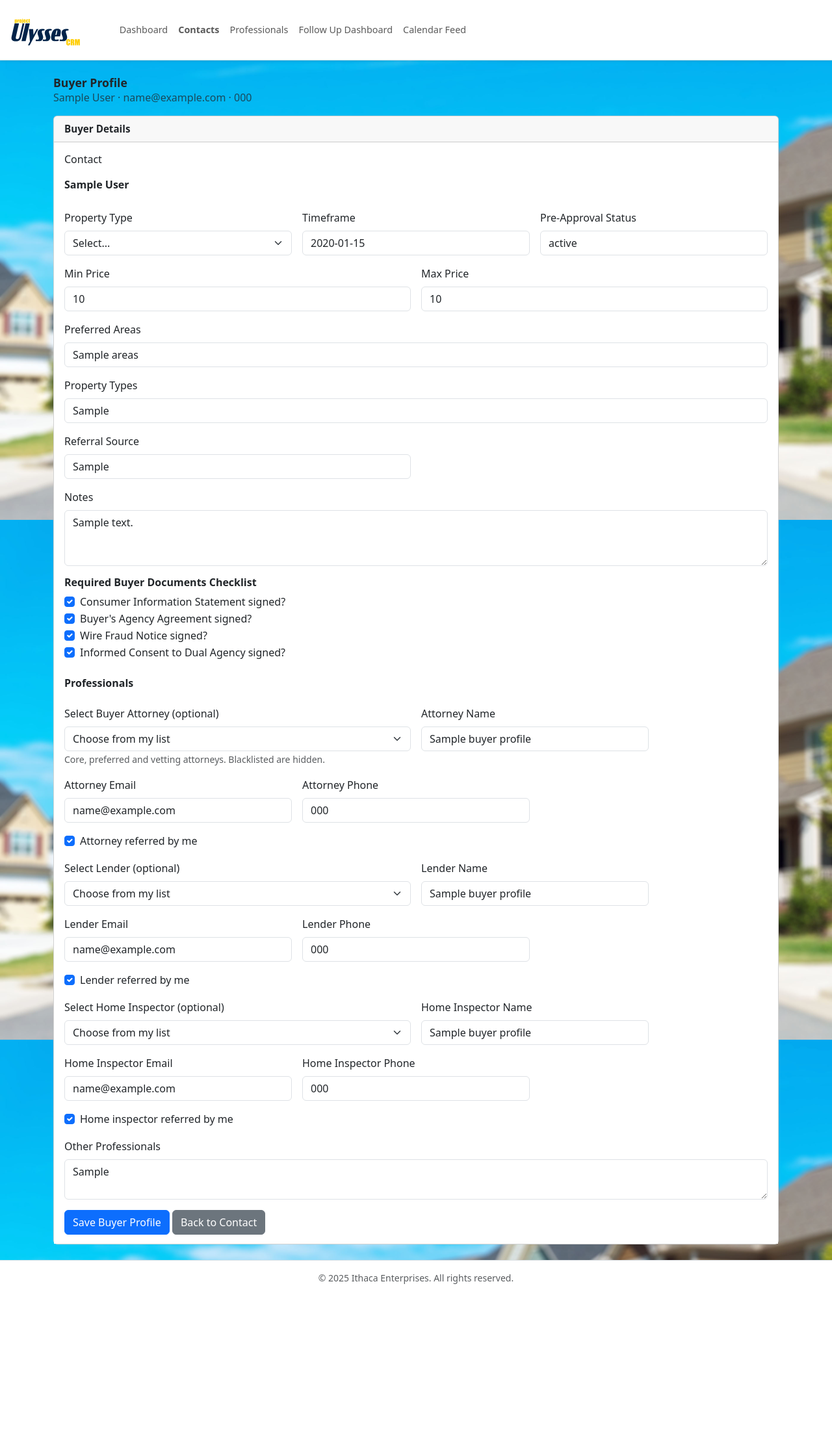
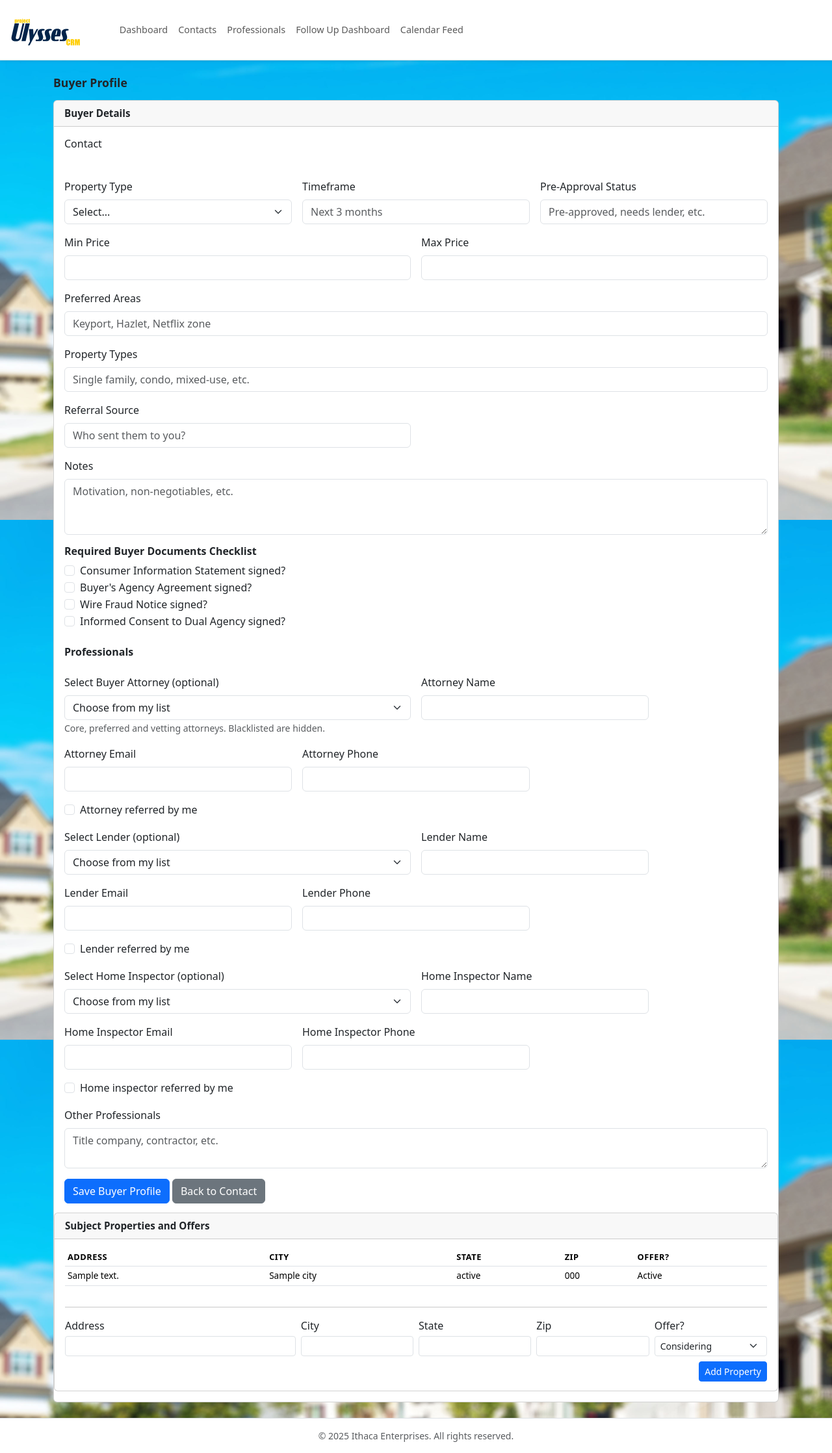
Before and after one commit to ithaca767/realEstateCRM, a Flask app: page /buyer/1 in a window 1280 px wide. Shown: the whole page at 65% size. Before the commit the page ends 1976 px from the top, so only its background shows below. Run offline with Flask 3, Linux system fonts and the light colour scheme; the visitor is signed in with stand-in values (Sample User, id 1); tables that the repository leaves empty hold one stand-in row (values such as "Sample post"); a database or web service that is not in the repository returns one stand-in record (values such as "Sample title"); parts of the project's set-up code (start-up, migrations or seed data) failed here and were passed over; some libraries are stand-ins or nearby versions.

Commit message:
Add buyer subject properties with offer status tracking

```diff
--- a/app.py
+++ b/app.py
@@ -223,7 +223,31 @@ def init_db():
         )
         """
     )
+
+    cur.execute(
+        """
+        CREATE TABLE IF NOT EXISTS buyer_properties (
+            id SERIAL PRIMARY KEY,
+            buyer_profile_id INTEGER NOT NULL REFERENCES buyer_profiles(id) ON DELETE CASCADE,
+            address_line TEXT NOT NULL,
+            city TEXT,
+            state TEXT,
+            postal_code TEXT,
+            offer_status TEXT CHECK (
+                offer_status IN (
+                    'considering',
+                    'accepted',
+                    'lost',
+                    'attorney review',
+                    'under contract'
+                )
+            ),
+            created_at TIMESTAMP DEFAULT CURRENT_TIMESTAMP
+        )
+        """
+    )
     conn.commit()
+
 
     # Upgrades for buyer_profiles (property type, documents checklist, professionals)
     buyer_profile_upgrades = [
@@ -2914,220 +2938,160 @@ def buyer_profile(contact_id):
         conn.close()
         return "Contact not found", 404
 
-    if request.method == "POST":
-        property_type = (request.form.get("property_type") or "").strip()
-        timeframe = (request.form.get("timeframe") or "").strip()
-        preapproval_status = (request.form.get("preapproval_status") or "").strip()
-        lender_name = (request.form.get("lender_name") or "").strip()
-        areas = (request.form.get("areas") or "").strip()
-        property_types = (request.form.get("property_types") or "").strip()
-        referral_source = (request.form.get("referral_source") or "").strip()
-        notes = (request.form.get("notes") or "").strip()
-
-        min_price = parse_int_or_none(request.form.get("min_price"))
-        max_price = parse_int_or_none(request.form.get("max_price"))
-
-        # Buyer documents checklist fields
-        cis_signed = bool(request.form.get("cis_signed"))
-        buyer_agreement_signed = bool(request.form.get("buyer_agreement_signed"))
-        wire_fraud_notice_signed = bool(request.form.get("wire_fraud_notice_signed"))
-        dual_agency_consent_signed = bool(request.form.get("dual_agency_consent_signed"))
-
-        # Professionals
-        buyer_attorney_name = (request.form.get("buyer_attorney_name") or "").strip()
-        buyer_attorney_email = (request.form.get("buyer_attorney_email") or "").strip()
-        buyer_attorney_phone = (request.form.get("buyer_attorney_phone") or "").strip()
-        buyer_attorney_referred = bool(request.form.get("buyer_attorney_referred"))
-
-        buyer_lender_email = (request.form.get("buyer_lender_email") or "").strip()
-        buyer_lender_phone = (request.form.get("buyer_lender_phone") or "").strip()
-        buyer_lender_referred = bool(request.form.get("buyer_lender_referred"))
-
-        buyer_inspector_name = (request.form.get("buyer_inspector_name") or "").strip()
-        buyer_inspector_email = (request.form.get("buyer_inspector_email") or "").strip()
-        buyer_inspector_phone = (request.form.get("buyer_inspector_phone") or "").strip()
-        buyer_inspector_referred = bool(request.form.get("buyer_inspector_referred"))
-
-        other_professionals = (request.form.get("other_professionals") or "").strip()
-
-        # Check if a buyer profile already exists
-        cur.execute(
-            "SELECT id FROM buyer_profiles WHERE contact_id = %s",
-            (contact_id,),
-        )
-        existing = cur.fetchone()
-
-        if existing:
-            # Update existing profile
-            cur.execute(
-                """
-                UPDATE buyer_profiles
-                SET
-                    property_type = %s,
-                    timeframe = %s,
-                    min_price = %s,
-                    max_price = %s,
-                    areas = %s,
-                    property_types = %s,
-                    preapproval_status = %s,
-                    lender_name = %s,
-                    referral_source = %s,
-                    notes = %s,
-                    cis_signed = %s,
-                    buyer_agreement_signed = %s,
-                    wire_fraud_notice_signed = %s,
-                    dual_agency_consent_signed = %s,
-                    buyer_attorney_name = %s,
-                    buyer_attorney_email = %s,
-                    buyer_attorney_phone = %s,
-                    buyer_attorney_referred = %s,
-                    buyer_lender_email = %s,
-                    buyer_lender_phone = %s,
-                    buyer_lender_referred = %s,
-                    buyer_inspector_name = %s,
-                    buyer_inspector_email = %s,
-                    buyer_inspector_phone = %s,
-                    buyer_inspector_referred = %s,
-                    other_professionals = %s
-                WHERE contact_id = %s
-                """,
-                (
-                    property_type,
-                    timeframe,
-                    min_price,
-                    max_price,
-                    areas,
-                    property_types,
-                    preapproval_status,
-                    lender_name,
-                    referral_source,
-                    notes,
-                    cis_signed,
-                    buyer_agreement_signed,
-                    wire_fraud_notice_signed,
-                    dual_agency_consent_signed,
-                    buyer_attorney_name,
-                    buyer_attorney_email,
-                    buyer_attorney_phone,
-                    buyer_attorney_referred,
-                    buyer_lender_email,
-                    buyer_lender_phone,
-                    buyer_lender_referred,
-                    buyer_inspector_name,
-                    buyer_inspector_email,
-                    buyer_inspector_phone,
-                    buyer_inspector_referred,
-                    other_professionals,
-                    contact_id,
-                ),
-            )
-        else:
-            # Insert new profile
-            cur.execute(
-                """
-                INSERT INTO buyer_profiles (
-                    contact_id,
-                    property_type,
-                    timeframe,
-                    min_price,
-                    max_price,
-                    areas,
-                    property_types,
-                    preapproval_status,
-                    lender_name,
-                    referral_source,
-                    notes,
-                    cis_signed,
-                    buyer_agreement_signed,
-                    wire_fraud_notice_signed,
-                    dual_agency_consent_signed,
-                    buyer_attorney_name,
-                    buyer_attorney_email,
-                    buyer_attorney_phone,
-                    buyer_attorney_referred,
-                    buyer_lender_email,
-                    buyer_lender_phone,
-                    buyer_lender_referred,
-                    buyer_inspector_name,
-                    buyer_inspector_email,
-                    buyer_inspector_phone,
-                    buyer_inspector_referred,
-                    other_professionals
-                )
-                VALUES (
-                    %s, %s, %s, %s, %s, %s, %s, %s, %s,
-                    %s, %s, %s, %s, %s, %s, %s, %s, %s,
-                    %s, %s, %s, %s, %s, %s, %s, %s, %s
-                )
-                """,
-                (
-                    contact_id,
-                    property_type,
-                    timeframe,
-                    min_price,
-                    max_price,
-                    areas,
-                    property_types,
-                    preapproval_status,
-                    lender_name,
-                    referral_source,
-                    notes,
-                    cis_signed,
-                    buyer_agreement_signed,
-                    wire_fraud_notice_signed,
-                    dual_agency_consent_signed,
-                    buyer_attorney_name,
-                    buyer_attorney_email,
-                    buyer_attorney_phone,
-                    buyer_attorney_referred,
-                    buyer_lender_email,
-                    buyer_lender_phone,
-                    buyer_lender_referred,
-                    buyer_inspector_name,
-                    buyer_inspector_email,
-                    buyer_inspector_phone,
-                    buyer_inspector_referred,
-                    other_professionals,
-                ),
-            )
-
-        conn.commit()
-        conn.close()
-        return redirect(url_for("edit_contact", contact_id=contact_id))
-
-    # GET: load buyer profile
+    # Load existing buyer profile (if any)
     cur.execute(
-        "SELECT * FROM buyer_profiles WHERE contact_id = %s",
+        """
+        SELECT *
+        FROM buyer_profiles
+        WHERE contact_id = %s
+        """,
         (contact_id,),
     )
-    bp_row = cur.fetchone()
-    conn.close()
-
-    # Build a nice display name
-    contact_name = (contact.get("first_name") or "") + (
-        " " if contact.get("first_name") and contact.get("last_name") else ""
-    ) + (contact.get("last_name") or "")
-    contact_name = contact_name.strip() or contact["name"]
-    pros_attorneys = get_professionals_for_dropdown(category="Attorney")
-    pros_lenders = get_professionals_for_dropdown(category="Lender")
-    pros_inspectors = get_professionals_for_dropdown(category="Inspector")
+    buyer_profile = cur.fetchone()
+
+    # Handle form submissions
+    if request.method == "POST":
+        form_action = (request.form.get("form_action") or "").strip()
+
+        # Branch 1: adding a subject property with Offer? status
+        if form_action == "add_property" and buyer_profile:
+            address_line = (request.form.get("address_line") or "").strip()
+            city = (request.form.get("city") or "").strip()
+            state = (request.form.get("state") or "").strip()
+            postal_code = (request.form.get("postal_code") or "").strip()
+            offer_status = (request.form.get("offer_status") or "").strip()
+
+            if address_line:
+                cur.execute(
+                    """
+                    INSERT INTO buyer_properties (
+                        buyer_profile_id,
+                        address_line,
+                        city,
+                        state,
+                        postal_code,
+                        offer_status
+                    )
+                    VALUES (%s, %s, %s, %s, %s, %s)
+                    """,
+                    (
+                        buyer_profile["id"],
+                        address_line,
+                        city,
+                        state,
+                        postal_code,
+                        offer_status,
+                    ),
+                )
+                conn.commit()
+
+            return redirect(url_for("buyer_profile", contact_id=contact_id))
+
+        # Branch 2: saving the main buyer profile
+        else:
+            property_type = (request.form.get("property_type") or "").strip()
+            timeframe = (request.form.get("timeframe") or "").strip()
+            preapproval_status = (request.form.get("preapproval_status") or "").strip()
+            lender_name = (request.form.get("lender_name") or "").strip()
+            areas = (request.form.get("areas") or "").strip()
+            property_types = (request.form.get("property_types") or "").strip()
+            referral_source = (request.form.get("referral_source") or "").strip()
+            notes = (request.form.get("notes") or "").strip()
+
+            min_price = parse_int_or_none(request.form.get("min_price"))
+            max_price = parse_int_or_none(request.form.get("max_price"))
+
+            if buyer_profile:
+                # Update existing buyer profile
+                cur.execute(
+                    """
+                    UPDATE buyer_profiles
+                    SET timeframe = %s,
+                        min_price = %s,
+                        max_price = %s,
+                        areas = %s,
+                        property_types = %s,
+                        property_type = %s,
+                        preapproval_status = %s,
+                        lender_name = %s,
+                        referral_source = %s,
+                        notes = %s
+                    WHERE id = %s
+                    """,
+                    (
+                        timeframe,
+                        min_price,
+                        max_price,
+                        areas,
+                        property_types,
+                        property_type,
+                        preapproval_status,
+                        lender_name,
+                        referral_source,
+                        notes,
+                        buyer_profile["id"],
+                    ),
+                )
+            else:
+                # Create new buyer profile
+                cur.execute(
+                    """
+                    INSERT INTO buyer_profiles (
+                        contact_id,
+                        timeframe,
+                        min_price,
+                        max_price,
+                        areas,
+                        property_types,
+                        property_type,
+                        preapproval_status,
+                        lender_name,
+                        referral_source,
+                        notes
+                    )
+                    VALUES (%s, %s, %s, %s, %s, %s, %s, %s, %s, %s, %s)
+                    RETURNING *
+                    """,
+                    (
+                        contact_id,
+                        timeframe,
+                        min_price,
+                        max_price,
+                        areas,
+                        property_types,
+                        property_type,
+                        preapproval_status,
+                        lender_name,
+                        referral_source,
+                        notes,
+                    ),
+                )
+                buyer_profile = cur.fetchone()
+
+            conn.commit()
+            return redirect(url_for("buyer_profile", contact_id=contact_id))
+
+    # After any POST handling: load subject properties for display
+    if buyer_profile:
+        cur.execute(
+            """
+            SELECT id, address_line, city, state, postal_code, offer_status
+            FROM buyer_properties
+            WHERE buyer_profile_id = %s
+            ORDER BY created_at DESC
+            """,
+            (buyer_profile["id"],),
+        )
+        subject_properties = cur.fetchall()
+    else:
+        subject_properties = []
 
     return render_template(
         "buyer_profile.html",
-        c=contact,
-        contact_name=contact_name,
-        contact_email=contact.get("email"),
-        contact_phone=contact.get("phone"),
-        bp=bp_row,               # what the template actually uses
-        profile=bp_row,          # keep for backward compatibility
-        checklist=bp_row,        # same
-        contact_id=contact_id,   # needed for the Back to Contact link
-        today=date.today().isoformat(),
-        active_page="contacts",
-        pros_attorneys=pros_attorneys,
-        pros_lenders=pros_lenders,
-        pros_inspectors=pros_inspectors,
-
+        contact=contact,
+        buyer_profile=buyer_profile,
+        subject_properties=subject_properties,
+        contact_id=contact_id,
     )
 
 @app.route("/professionals", methods=["GET", "POST"])
--- a/templates/buyer_profile.html
+++ b/templates/buyer_profile.html
@@ -19,6 +19,7 @@
         </div>
         <div class="card-body bg-white">
             <form method="post">
+              <input type="hidden" name="form_action" value="save_profile">
                 <div class="row g-3">
                     <div class="col-12">
                         <label class="form-label">Contact</label>
@@ -312,6 +313,84 @@
                 </a>
             </form>
         </div>
+        <div class="card mb-3">
+          <div class="card-header">
+            Subject Properties and Offers
+          </div>
+          <div class="card-body">
+
+            {% if subject_properties %}
+              <div class="table-responsive">
+                <table class="table table-sm align-middle">
+                  <thead>
+                    <tr>
+                      <th>Address</th>
+                      <th>City</th>
+                      <th>State</th>
+                      <th>Zip</th>
+                      <th>Offer?</th>
+                    </tr>
+                  </thead>
+                  <tbody>
+                  {% for p in subject_properties %}
+                    <tr>
+                      <td>{{ p.address_line }}</td>
+                      <td>{{ p.city }}</td>
+                      <td>{{ p.state }}</td>
+                      <td>{{ p.postal_code }}</td>
+                      <td class="text-capitalize">{{ p.offer_status }}</td>
+                    </tr>
+                  {% endfor %}
+                  </tbody>
+                </table>
+              </div>
+            {% else %}
+              <p class="text-muted mb-3">No subject properties added yet.</p>
+            {% endif %}
+
+            <hr>
+
+            <form method="post" class="row g-2">
+              <input type="hidden" name="form_action" value="add_property">
+
+              <div class="col-md-4">
+                <label class="form-label mb-1">Address</label>
+                <input type="text" name="address_line" class="form-control form-control-sm" required>
+              </div>
+
+              <div class="col-md-2">
+                <label class="form-label mb-1">City</label>
+                <input type="text" name="city" class="form-control form-control-sm">
+              </div>
+
+              <div class="col-md-2">
+                <label class="form-label mb-1">State</label>
+                <input type="text" name="state" class="form-control form-control-sm">
+              </div>
+
+              <div class="col-md-2">
+                <label class="form-label mb-1">Zip</label>
+                <input type="text" name="postal_code" class="form-control form-control-sm">
+              </div>
+
+              <div class="col-md-2">
+                <label class="form-label mb-1">Offer?</label>
+                <select name="offer_status" class="form-select form-select-sm">
+                  <option value="considering">Considering</option>
+                  <option value="accepted">Accepted</option>
+                  <option value="lost">Lost</option>
+                  <option value="attorney review">Attorney Review</option>
+                  <option value="under contract">Under Contract</option>
+                </select>
+              </div>
+
+              <div class="col-12 text-end mt-2">
+                <button type="submit" class="btn btn-primary btn-sm">Add Property</button>
+              </div>
+            </form>
+
+          </div>
+        </div>
     </div>
 
 <script>
```
